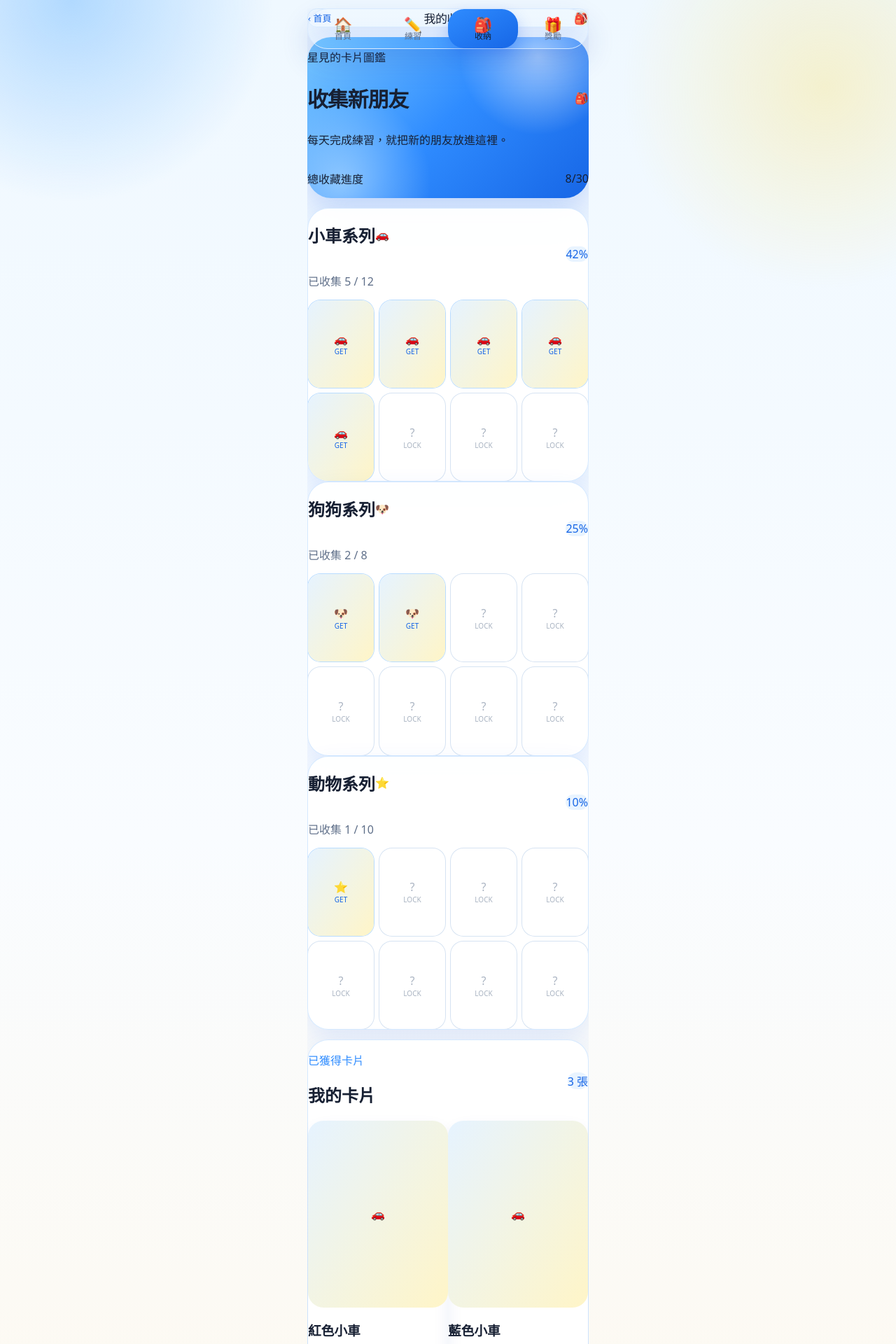
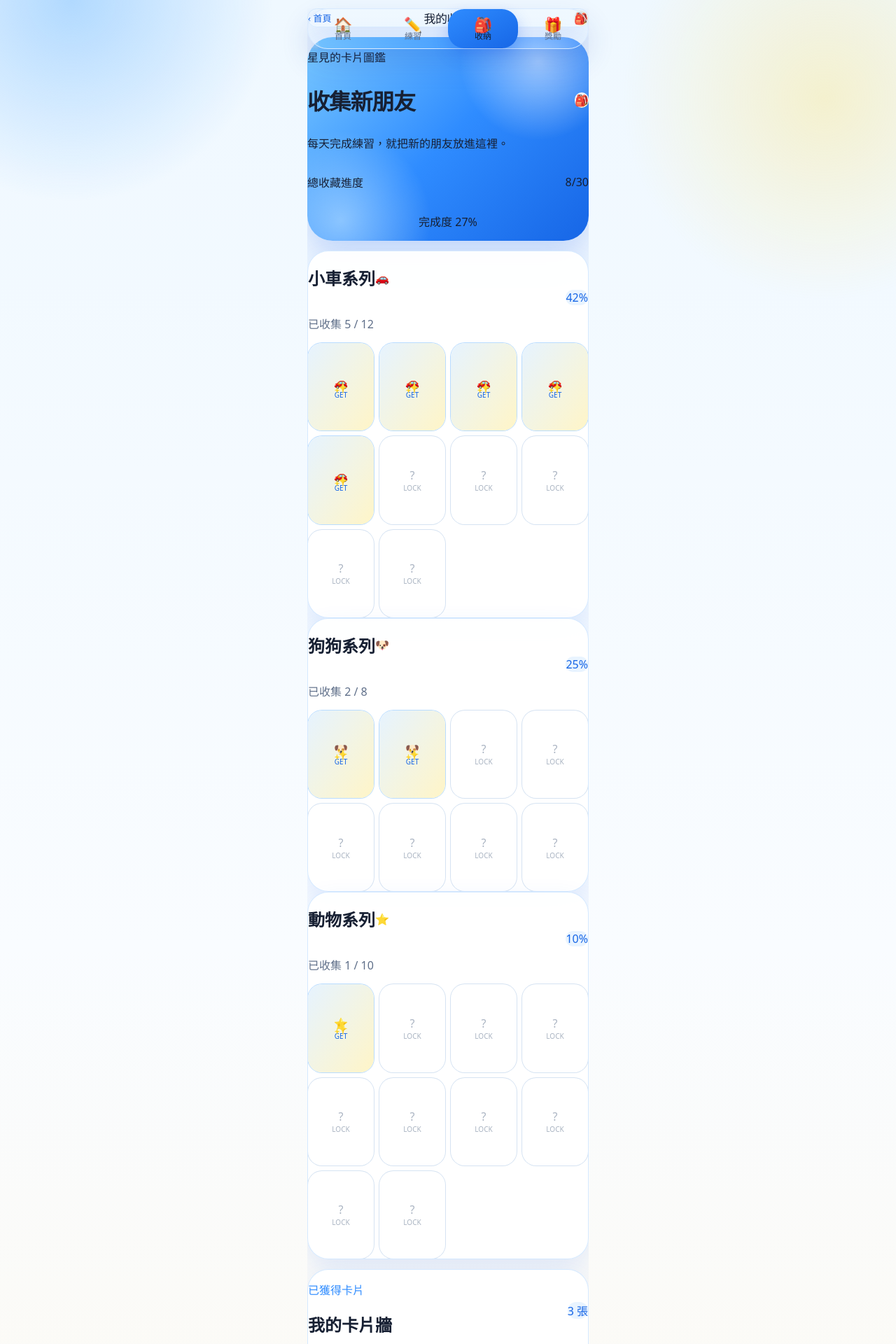
Before and after one commit to daisanity-svg/star-practice-pwa, a Next.js app: page /collection in a window 1280 px wide. Shown: the top 1920 px of the page at 70% size. Built offline with nearby package versions, Linux system fonts and the light colour scheme; no server answers; the database is empty.

Commit message:
Make collection page feel like a kid card album

```diff
--- a/app/collection/page.tsx
+++ b/app/collection/page.tsx
@@ -6,7 +6,7 @@ import { getChildInventory, getCollectionSummary } from '@/lib/data/rewards';
 
 const rarityLabel: Record<string, string> = {
   common: '普通',
-  rare: '稀有',
+  rare: '閃亮',
   super_rare: '超稀有',
   legendary: '傳說'
 };
@@ -20,8 +20,8 @@ const rarityStyle: Record<string, string> = {
 
 function seriesIcon(name: string) {
   if (name.includes('車')) return '🚗';
-  if (name.includes('狗')) return '🐶';
-  if (name.includes('植物')) return '🌱';
+  if (name.includes('狗') || name.includes('布麗')) return '🐶';
+  if (name.includes('植物') || name.includes('皮克')) return '🌱';
   return '⭐';
 }
 
@@ -35,17 +35,19 @@ export default async function CollectionPage() {
     <PhoneFrame>
       <KidTopBar title="我的收納包" rightLabel="🎒" />
 
-      <section className="kid-hero-blue rounded-[34px] p-5 text-white">
+      <section className="kid-hero-blue relative overflow-hidden rounded-[36px] p-5 text-white">
+        <div className="pointer-events-none absolute -right-10 -top-10 h-40 w-40 rounded-full bg-white/25 blur-2xl" />
+        <div className="pointer-events-none absolute bottom-2 right-2 text-8xl opacity-20">☁️</div>
         <div className="flex items-center justify-between gap-3">
           <div className="min-w-0">
             <p className="text-sm font-black text-white/80">星見的卡片圖鑑</p>
-            <h1 className="mt-1 text-[30px] font-black leading-tight tracking-[-0.04em]">收集新朋友</h1>
+            <h1 className="mt-1 text-[32px] font-black leading-tight tracking-[-0.04em]">收集新朋友</h1>
             <p className="mt-2 text-sm font-bold leading-relaxed text-white/90">每天完成練習，就把新的朋友放進這裡。</p>
           </div>
-          <div className="flex h-16 w-16 shrink-0 items-center justify-center rounded-[26px] bg-white/20 text-4xl">🎒</div>
+          <div className="learning-orb flex h-18 w-18 shrink-0 items-center justify-center rounded-[28px] text-4xl shadow-sm">🎒</div>
         </div>
 
-        <div className="mt-5 rounded-[26px] bg-white/18 p-4 backdrop-blur">
+        <div className="mt-5 rounded-[28px] bg-white/18 p-4 backdrop-blur">
           <div className="flex items-center justify-between gap-3">
             <p className="text-sm font-black text-white/84">總收藏進度</p>
             <p className="text-2xl font-black">{ownedTotal}/{cardTotal || 0}</p>
@@ -53,13 +55,14 @@ export default async function CollectionPage() {
           <div className="mt-3 h-3 overflow-hidden rounded-full bg-white/25">
             <div className="h-full rounded-full bg-[#ffd95a]" style={{ width: `${totalPercent}%` }} />
           </div>
+          <p className="mt-3 text-center text-sm font-bold text-white/88">完成度 {totalPercent}%</p>
         </div>
       </section>
 
       <section className="space-y-4">
         {collections.map((collection) => {
           const percent = collection.total > 0 ? Math.round((collection.owned / collection.total) * 100) : 0;
-          const previewLength = Math.min(collection.total || 5, 8);
+          const previewLength = Math.min(Math.max(collection.total || 5, 5), 10);
 
           return (
             <div key={collection.id} className="kid-card overflow-hidden p-4">
@@ -84,12 +87,13 @@ export default async function CollectionPage() {
                   return (
                     <div
                       key={index}
-                      className={`flex aspect-[3/4] min-h-[78px] flex-col items-center justify-center rounded-[18px] text-lg font-black shadow-sm ${
+                      className={`relative flex aspect-[3/4] min-h-[82px] flex-col items-center justify-center overflow-hidden rounded-[20px] text-lg font-black shadow-sm ${
                         owned
                           ? 'bg-gradient-to-br from-[#e6f3ff] to-[#fff5c7] text-[#1766e6] ring-1 ring-[#b9dcff]'
                           : 'bg-white/75 text-[#aab4c2] ring-1 ring-dashed ring-[#d6e3f2]'
                       }`}
                     >
+                      {owned ? <span className="absolute right-1.5 top-1 text-xs">✨</span> : null}
                       <span className="text-2xl">{owned ? seriesIcon(collection.name) : '?'}</span>
                       <span className="mt-1 text-[10px] tracking-wide">{owned ? 'GET' : 'LOCK'}</span>
                     </div>
@@ -105,7 +109,7 @@ export default async function CollectionPage() {
         <div className="flex items-center justify-between gap-3">
           <div>
             <p className="text-sm font-black text-[#2f8cff]">已獲得卡片</p>
-            <h2 className="text-2xl font-black text-[#172033]">我的卡片</h2>
+            <h2 className="text-2xl font-black text-[#172033]">我的卡片牆</h2>
           </div>
           <div className="rounded-full bg-[#e9f4ff] px-3 py-2 text-sm font-black text-[#1766e6]">{inventory.length} 張</div>
         </div>
@@ -117,8 +121,8 @@ export default async function CollectionPage() {
               if (!card) return null;
 
               return (
-                <div key={item.id} className="rounded-[26px] bg-white p-2 shadow-[0_10px_22px_rgba(30,64,175,0.08)]">
-                  <div className="relative flex aspect-[3/4] items-center justify-center overflow-hidden rounded-[22px] bg-gradient-to-br from-[#e6f3ff] via-white to-[#fff5c7]">
+                <div key={item.id} className="rounded-[28px] bg-white p-2 shadow-[0_10px_22px_rgba(30,64,175,0.08)] active:scale-[0.99]">
+                  <div className="relative flex aspect-[3/4] items-center justify-center overflow-hidden rounded-[24px] bg-gradient-to-br from-[#e6f3ff] via-white to-[#fff5c7]">
                     {card.rendered_card_image_url ? (
                       <Image src={card.rendered_card_image_url} alt={card.name} fill className="object-cover" sizes="170px" />
                     ) : (
@@ -138,7 +142,7 @@ export default async function CollectionPage() {
             })}
           </div>
         ) : (
-          <div className="mt-4 rounded-[28px] bg-[#f5f9ff] p-6 text-center">
+          <div className="mt-4 rounded-[30px] bg-[#f5f9ff] p-6 text-center">
             <div className="text-5xl">🎁</div>
             <p className="mt-3 text-xl font-black text-[#172033]">還沒有卡片</p>
             <p className="mt-2 text-sm font-bold text-[#5f6f89]">完成今天的練習，就能拿到第一張卡。</p>
```
